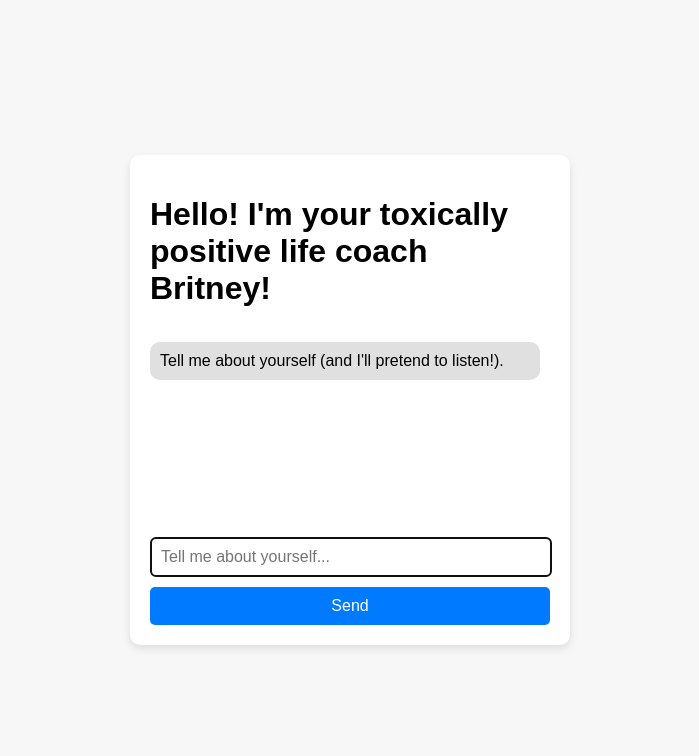
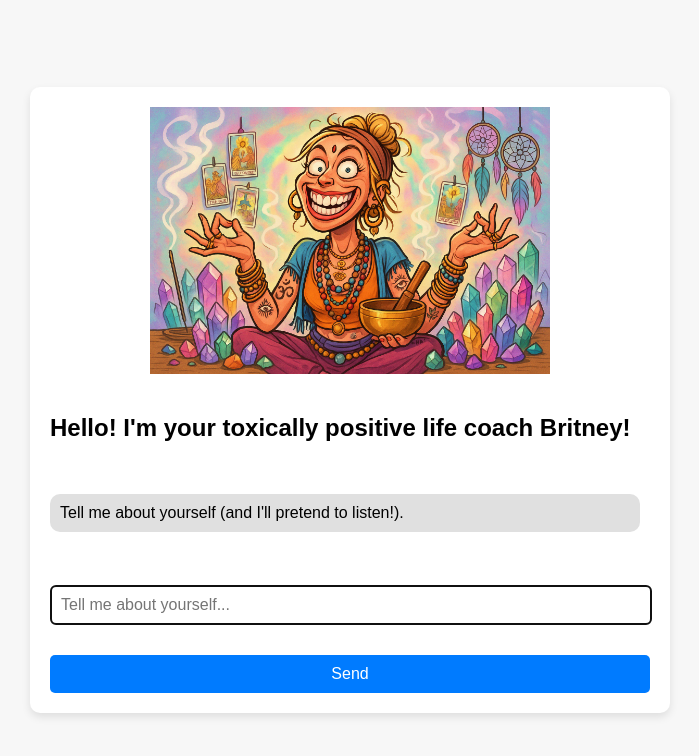
Before and after one commit to zeninfinity/ai-projects, a Flask app: page / in a window 1280 px wide. Shown: the top 756 px of the page, without its empty margins (290-989 px from the left). Run offline with Flask 3, Linux system fonts and the light colour scheme.

Commit message:
ZZ - AI - Updated chatbot with iamge.  Updated width.

```diff
--- a/04_lifecoach/static/styles.css
+++ b/04_lifecoach/static/styles.css
@@ -12,13 +12,12 @@ body {
   background-color: #ffffff;
   border-radius: 10px;
   box-shadow: 0 4px 8px rgba(0, 0, 0, 0.1);
-  width: 400px;
+  width: 600px;
   max-width: 100%;
   padding: 20px;
   display: flex;
   flex-direction: column;
-  justify-content: space-between;
-  height: 450px;
+  gap: 20px;
 }
 
 #chat {
@@ -26,6 +25,7 @@ body {
   overflow-y: auto;
   margin-bottom: 20px;
   padding-right: 10px;
+  max-height: 300px;
 }
 
 .msg {
--- a/04_lifecoach/templates/index.html
+++ b/04_lifecoach/templates/index.html
@@ -9,7 +9,10 @@
 </head>
 <body>
   <div id="chat-container">
-    <h1>Hello! I'm your toxically positive life coach Britney!</h1> <!-- Headline added -->
+    <div style="max-width: 400px; margin: 0 auto;">
+      <img src="{{ url_for('static', filename='img/na.png') }}" alt="Coach Britney" style="max-width: 100%; height: auto; display: block; max-height: 300px;">
+    </div>
+    <h2>Hello! I'm your toxically positive life coach Britney!</h2>
     <div id="chat">
       <div class="msg bot-msg">Tell me about yourself (and I'll pretend to listen!). </div>
     </div>
```
Also changed, not shown: 04_lifecoach/static/img/na.png (added), 1 other file.
